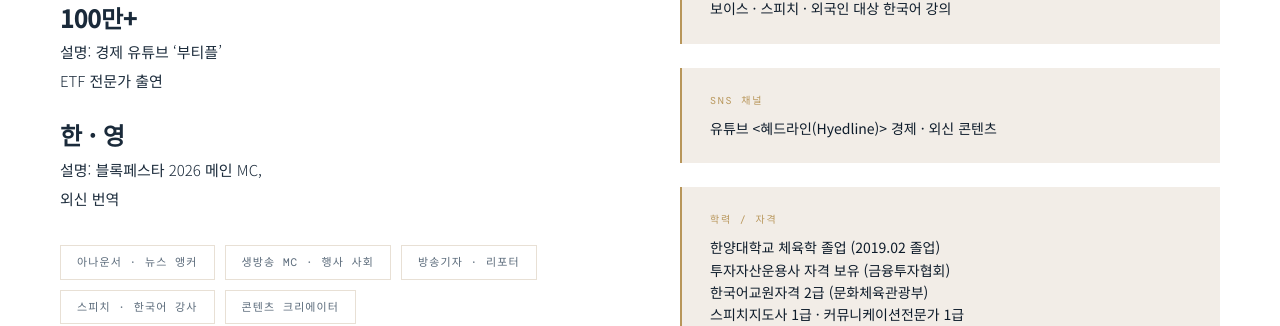
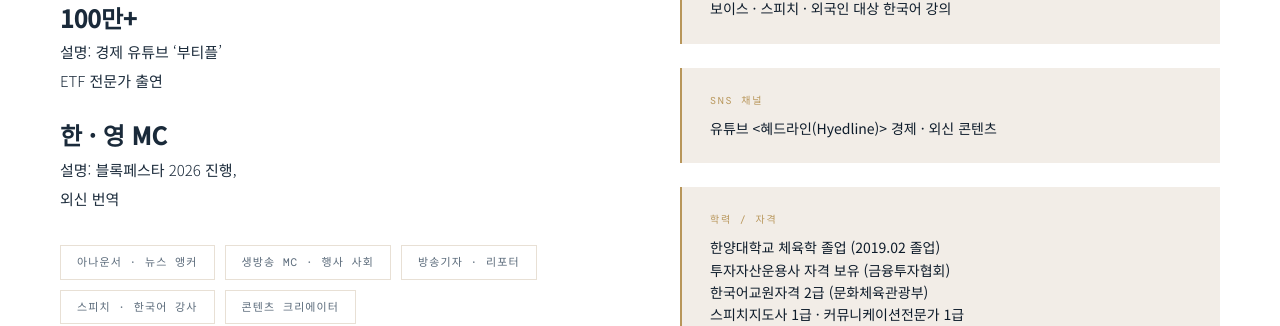
Before and after one commit to annhylee/annhylee.github.io, a Jekyll site: the page built from content/facts.md, in a window 1280 px wide and 900 px high, scrolled down 2069 px. Shown: the part 143-469 px from the top of the window. Built offline with Jekyll 4.4.1, drawn with Linux system fonts in a browser that asks for light colours; some web fonts are replaced; our own code applies the rules of GitHub Pages for plain Markdown files.

Commit message:
Update facts.md

```diff
--- a/content/facts.md
+++ b/content/facts.md
@@ -12,5 +12,5 @@
 ## 100만+
 설명: 경제 유튜브 '부티플'<br>ETF 전문가 출연
 
-## 한 · 영
-설명: 블록페스타 2026 메인 MC,<br>외신 번역
+## 한 · 영 MC
+설명: 블록페스타 2026 진행,<br>외신 번역
```
